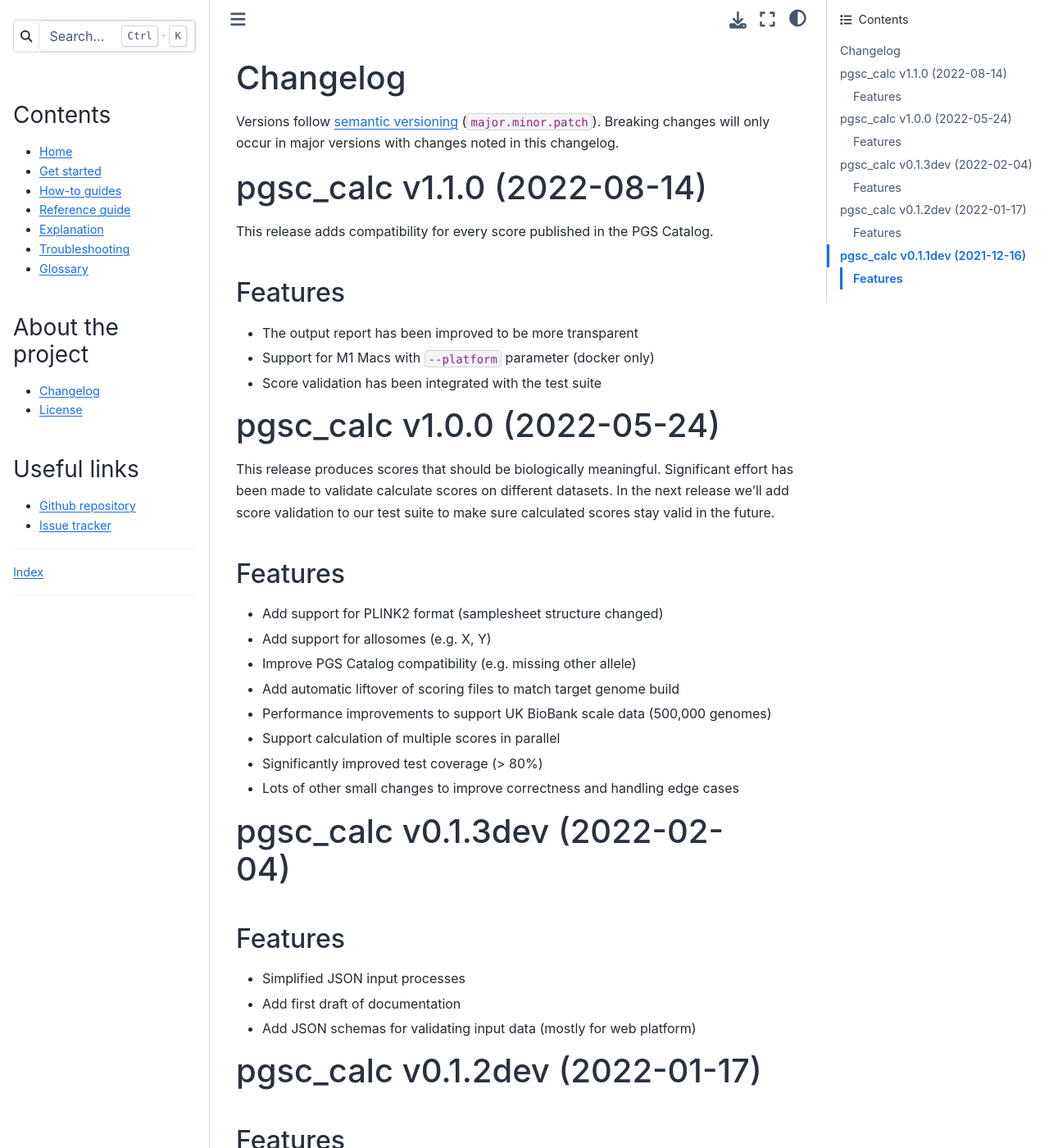
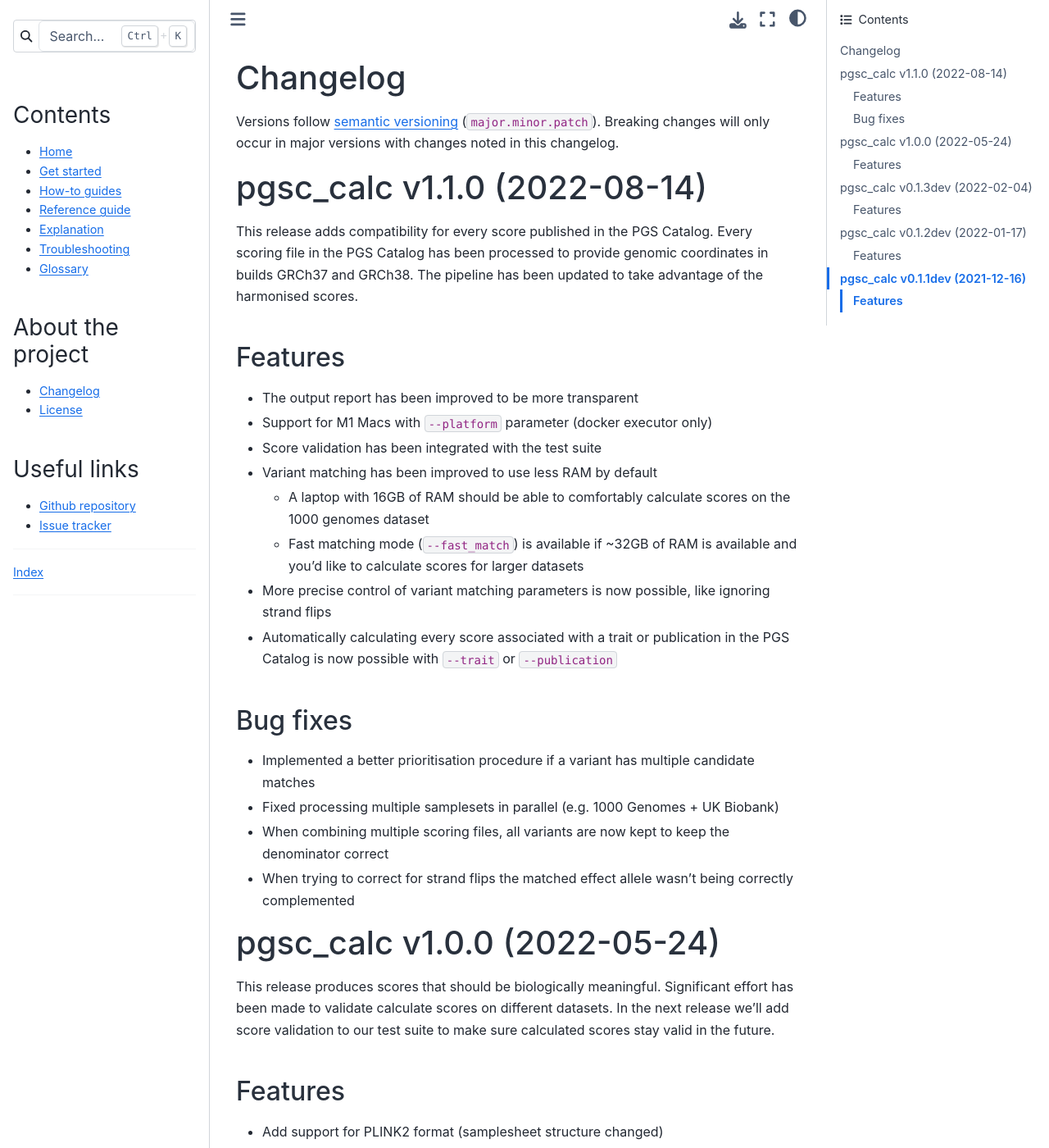
Before and after one commit to PGScatalog/pgsc_calc, a Sphinx documentation site: the page built from docs/changelog.rst, in a window 1280 px wide and 1400 px high. Shown: the whole window at 82% size. Built offline with Sphinx 7.4.7 and the Sphinx Book theme 1.1.4, drawn with Linux system fonts in a browser that asks for light colours.

Commit message:
update docs

```diff
--- a/docs/changelog.rst
+++ b/docs/changelog.rst
@@ -12,14 +12,48 @@
 pgsc_calc v1.1.0 (2022-08-14)
 -----------------------------
 
-This release adds compatibility for every score published in the PGS Catalog.
+This release adds compatibility for every score published in the PGS
+Catalog. Every scoring file in the PGS Catalog has been processed to provide
+genomic coordinates in builds GRCh37 and GRCh38. The pipeline has been updated
+to take advantage of the harmonised scores.
 
 Features
 ~~~~~~~~
 
 - The output report has been improved to be more transparent
-- Support for M1 Macs with ``--platform`` parameter (docker only)
+
+- Support for M1 Macs with ``--platform`` parameter (docker executor only)
+
 - Score validation has been integrated with the test suite
+
+- Variant matching has been improved to use less RAM by default
+
+  - A laptop with 16GB of RAM should be able to comfortably calculate scores on
+    the 1000 genomes dataset
+
+  - Fast matching mode (``--fast_match``) is available if ~32GB of RAM is
+    available and you'd like to calculate scores for larger datasets
+
+- More precise control of variant matching parameters is now possible, like
+  ignoring strand flips
+
+- Automatically calculating every score associated with a trait or publication
+  in the PGS Catalog is now possible with ``--trait`` or ``--publication``
+
+Bug fixes
+~~~~~~~~~
+
+- Implemented a better prioritisation procedure if a variant has multiple
+  candidate matches
+
+- Fixed processing multiple samplesets in parallel (e.g. 1000 Genomes + UK
+  Biobank)
+
+- When combining multiple scoring files, all variants are now kept to keep the
+  denominator correct
+
+- When trying to correct for strand flips the matched effect allele wasn't being
+  correctly complemented
 
 pgsc_calc v1.0.0 (2022-05-24)
 --------------------------------
--- a/docs/getting-started.rst
+++ b/docs/getting-started.rst
@@ -78,6 +78,9 @@
 calculated some polygenic scores |:heart_eyes:| However, these scores were
 calculated using synthetic data from a single chromosome. Let's try calculating scores
 with your genomic data, which are probably genotypes from real people!
+
+.. warning:: You might need to prepare input genomic data before calculating
+           polygenic scores, see :ref:`prepare`
 
 1. Samplesheet setup
 --------------------
--- a/docs/how-to/index.rst
+++ b/docs/how-to/index.rst
@@ -9,6 +9,7 @@
 .. toctree::
    :maxdepth: 1
 
+   prepare
    samplesheet
    calculate_pgscatalog
    multiple
```
Also changed, not shown: RELEASE-CHECKLIST.md (added, +44 -0 lines), docs/how-to/prepare.rst (added, +57 -0 lines).
